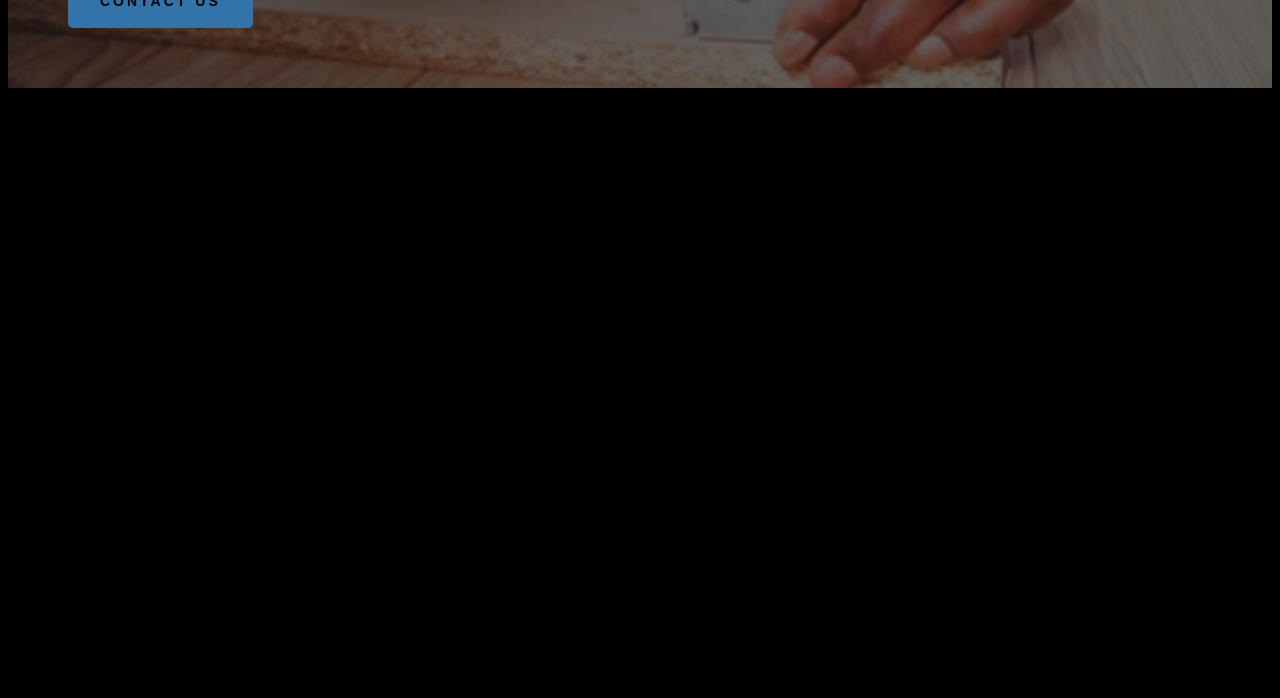
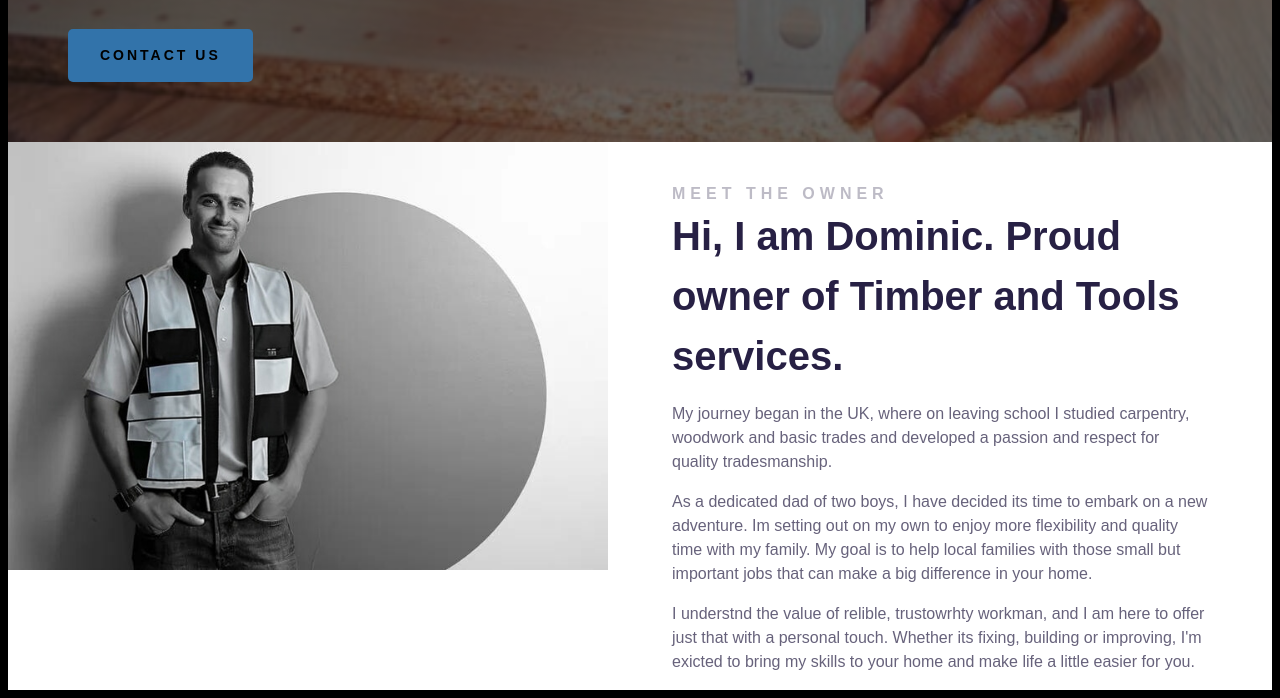
Before and after one commit to chezzer84/Timber-and-tools, a plain HTML site: page index.html in a window 1280 px wide. Shown: the part 605-1303 px from the top of the page. Before the commit the page ends 800 px from the top, so only its background shows below. Drawn offline with Linux system fonts and the light colour scheme.

Commit message:
Added meet owner section

```diff
--- a/index.html
+++ b/index.html
@@ -24,10 +24,47 @@
       <header>
         <img src="images/Logo-Small.png" alt="Timber and Tools logo" />
 
-        <h1>Looking for Carpentry or Handyman services?</h1>
-        <h2>Then look no further</h2>
+        <h1>Need help with home improvements and repairs?</h1>
+        <h2>
+          Relie on us to be your go-to Carpenter & Handyman in the Perth Hills
+        </h2>
         <a href="#contactus">Contact Us</a>
       </header>
+
+      <main>
+        <section class="grid grid-2-col">
+          <div>
+            <img
+              class="img-responsive"
+              src="images/DominicAI.png"
+              alt="Close up image of the Sydney Harbour Bridge"
+            />
+          </div>
+          <div class="intro-text">
+            <h2>Meet the owner</h2>
+            <h3>Hi, I am Dominic. Proud owner of Timber and Tools services.</h3>
+            <p>
+              My journey began in the UK, where on leaving school I studied
+              carpentry, woodwork and basic trades and developed a passion and
+              respect for quality tradesmanship.
+            </p>
+            <p>
+              As a dedicated dad of two boys, I have decided its time to embark
+              on a new adventure. Im setting out on my own to enjoy more
+              flexibility and quality time with my family. My goal is to help
+              local families with those small but important jobs that can make a
+              big difference in your home.
+            </p>
+
+            <p>
+              I understnd the value of relible, trustowrhty workman, and I am
+              here to offer just that with a personal touch. Whether its fixing,
+              building or improving, I'm exicted to bring my skills to your home
+              and make life a little easier for you.
+            </p>
+          </div>
+        </section>
+      </main>
     </div>
   </body>
 </html>
--- a/src/styling.css
+++ b/src/styling.css
@@ -56,3 +56,64 @@ header a {
 .info {
   background-color: white;
 }
+
+main {
+  background-color: white;
+}
+
+main h2 {
+  font-weight: 700;
+  font-size: 16px;
+  line-height: 1.5;
+  letter-spacing: 5px;
+  color: #272044;
+  margin: 0;
+  opacity: 0.3;
+  text-transform: uppercase;
+}
+
+main h3 {
+  font-weight: 700;
+  font-size: 40px;
+  line-height: 1.5;
+  color: #272044;
+  margin: 0;
+}
+
+main h4 {
+  font-weight: 700;
+  font-size: 24px;
+  line-height: 1;
+  color: #272044;
+  margin: 0;
+}
+
+main h5 {
+  font-weight: 700;
+  font-size: 13px;
+  line-height: 1.5;
+  color: #272044;
+  margin: 0;
+}
+
+main p {
+  font-style: normal;
+  font-weight: 400;
+  font-size: 16px;
+  line-height: 24px;
+  color: #272044;
+  opacity: 0.7;
+}
+
+.grid {
+  display: grid;
+  grid-gap: 64px;
+}
+
+.grid-2-col {
+  grid-template-columns: 1fr 1fr;
+}
+.intro-text {
+  margin-top: 40px;
+  margin-right: 64px;
+}
```
Also changed, not shown: images/Dominic.webp (added), images/DominicAI.png (added), 1 other file.
